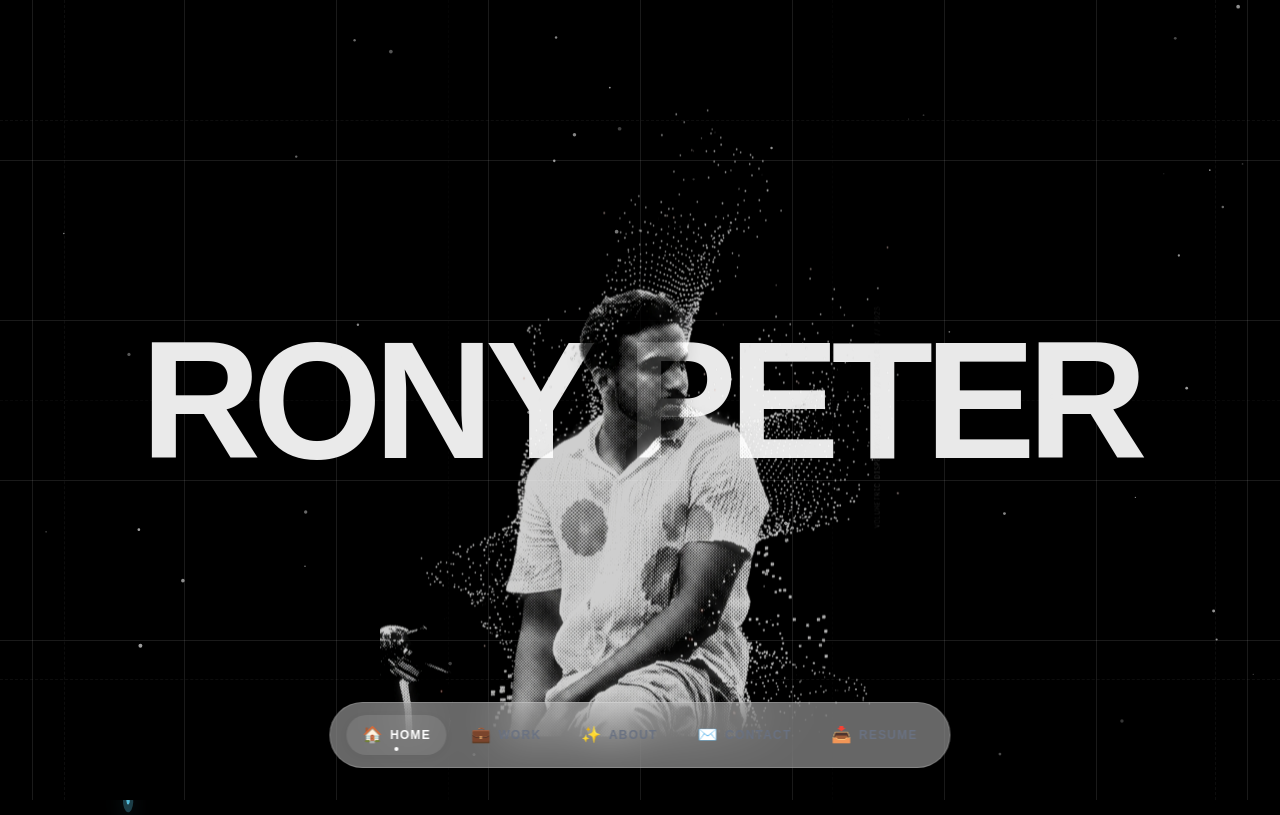
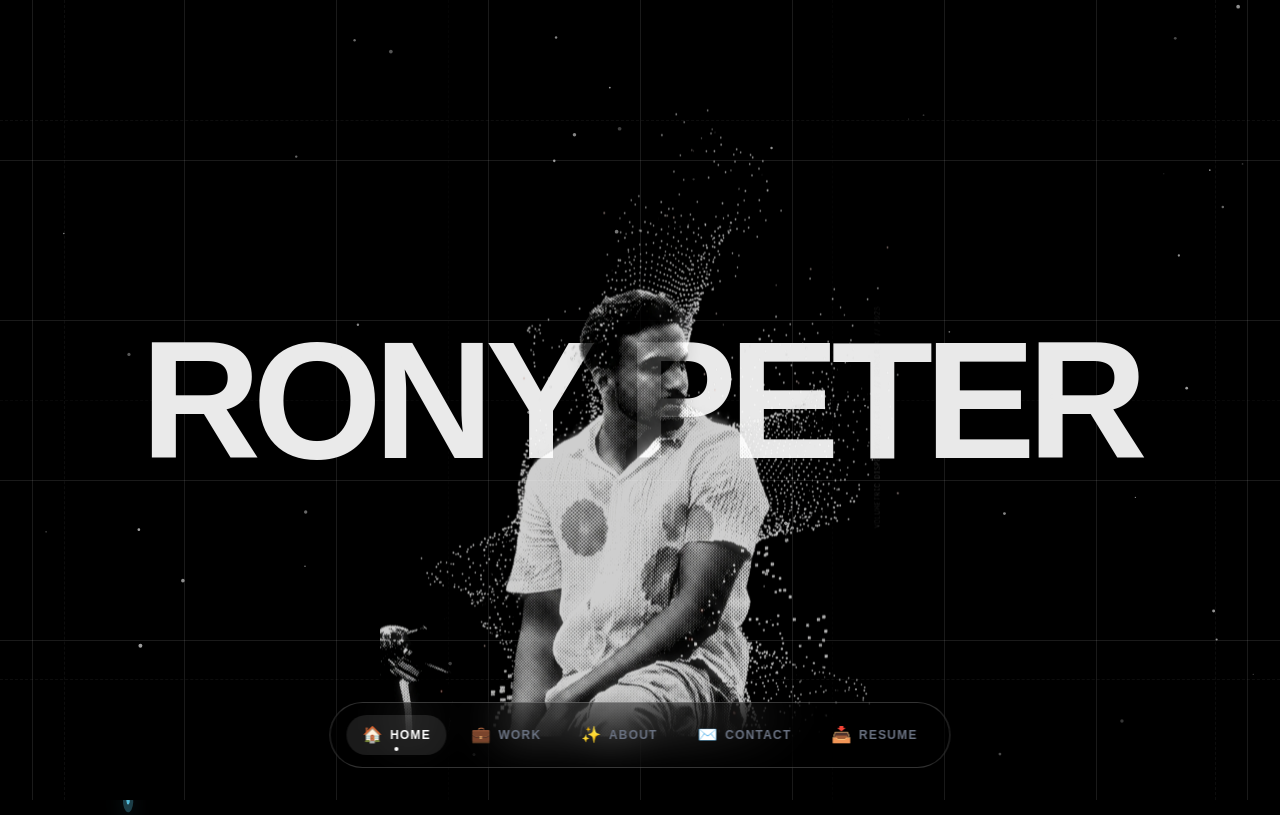
Before and after one commit to rony-peter/ronypeter-portfolio, a Next.js app: page / in a window 1280 px wide. Shown: the top 815 px of the page. Built offline with nearby package versions, Linux system fonts and the light colour scheme.

Commit message:
Update FloatingNav.tsx
fixed theme

```diff
--- a/components/FloatingNav.tsx
+++ b/components/FloatingNav.tsx
@@ -135,7 +135,7 @@ export default function FloatingNav({
       </div>
 
       <div className="hidden md:block fixed bottom-8 left-1/2 -translate-x-1/2 z-50 pointer-events-auto">
-        <nav className="floating-nav-dock opacity-0 flex items-center gap-2 px-4 py-3 rounded-full bg-white/40 dark:bg-black/30 backdrop-blur-xl border border-white/20 shadow-[0_8px_32px_0_rgba(0,0,0,0.08)] transition-all duration-300">
+        <nav className="floating-nav-dock opacity-0 flex items-center gap-2 px-4 py-3 rounded-full bg-black/30 backdrop-blur-xl border border-white/20 shadow-[0_8px_32px_0_rgba(0,0,0,0.08)] transition-all duration-300">
           {navItems.map((item) => {
             const isActive = activeTab === item.name;
             return (
```
